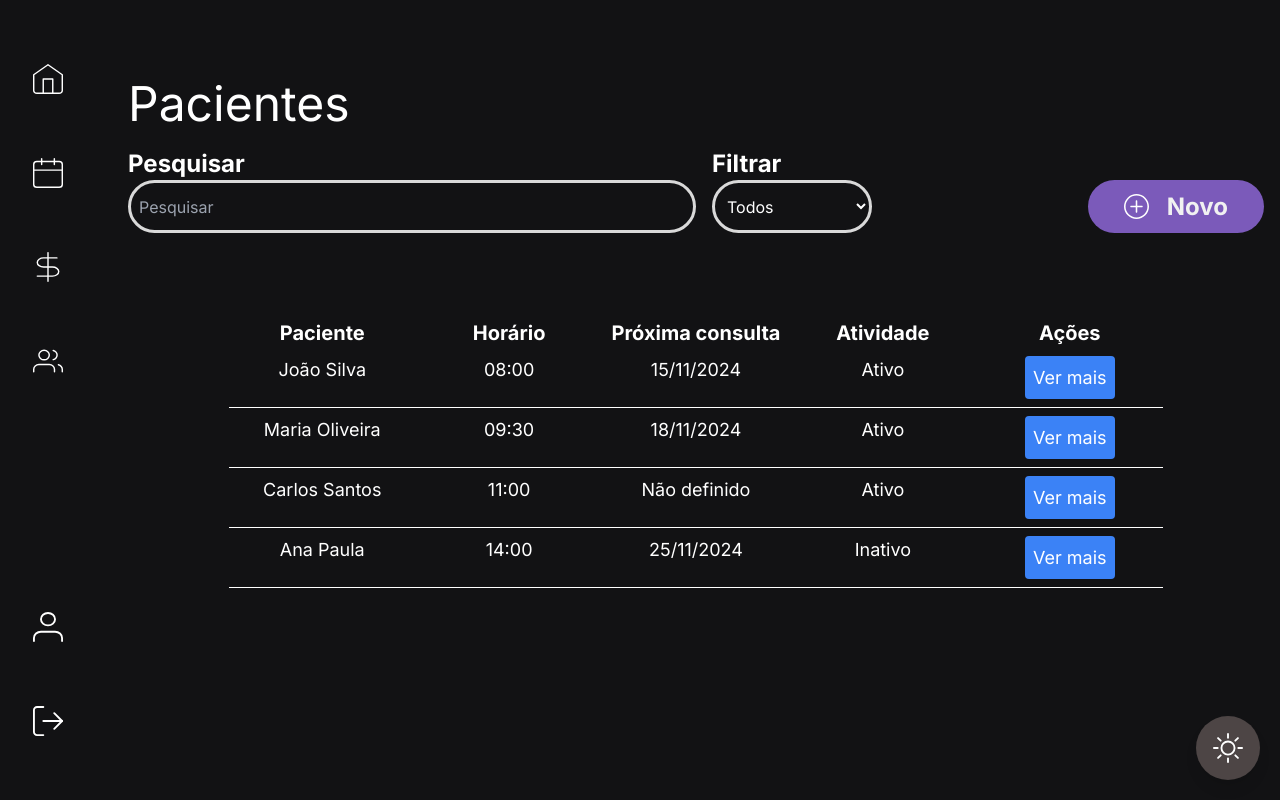
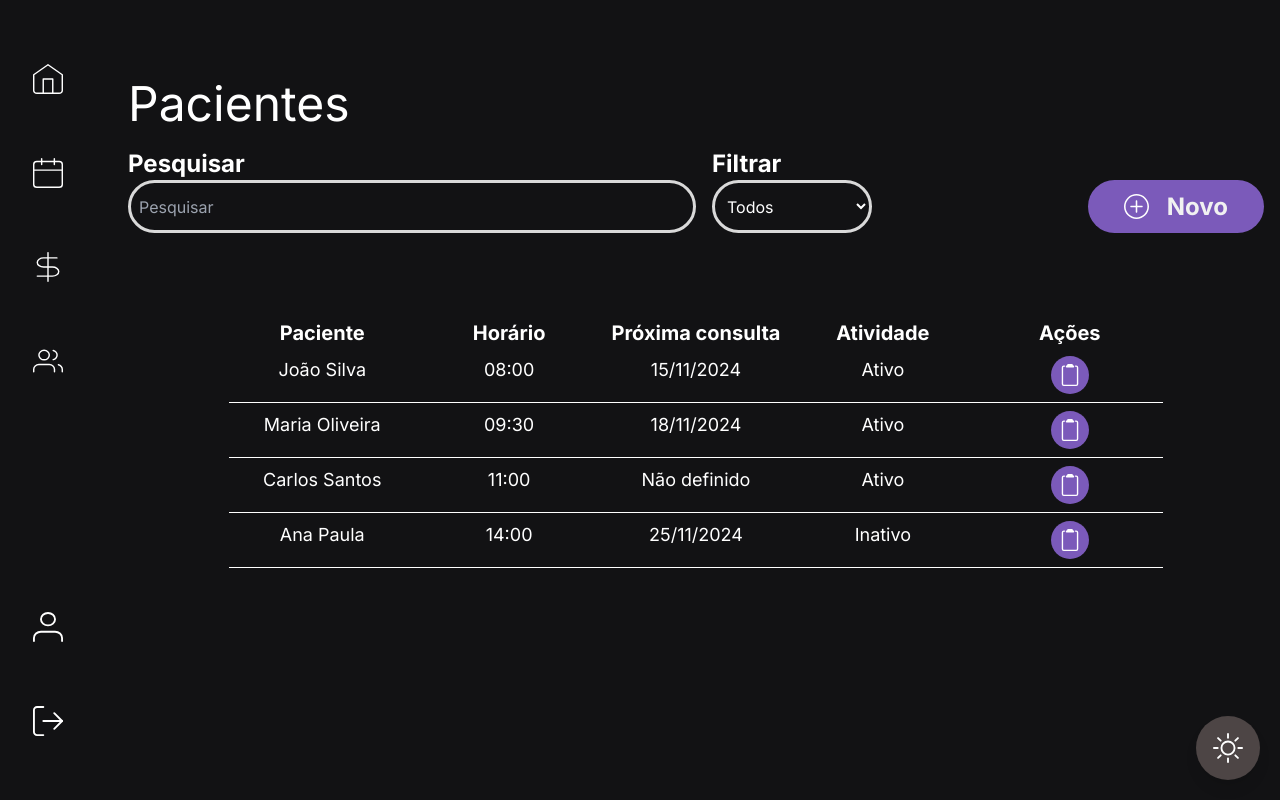
Before and after one commit to Melancia-Salgada/psico-frontend, a React (Vite) app in the folder easypsi/: page /pacientes in a window 1280 px wide. Built offline with nearby package versions, Linux system fonts and the light colour scheme.

Commit message:
estilo list e hover em geral

```diff
--- a/easypsi/src/components/Lista/List.jsx
+++ b/easypsi/src/components/Lista/List.jsx
@@ -10,15 +10,22 @@ const List = ({ headers, data, onViewMore }) => { // Inclua onViewMore aqui
   const bar = tema ? "border-preto-whitemode" : "border-branco-darkmode";
   const isEmpty = !data || (Array.isArray(data) && data.length === 0);
 
+
   const renderAcao = () => {
     if(headers.includes('Ações')) {
       return (
         <div className='flex-1 text-center text-[18px] p-2'>
           <button
-            className='bg-blue-500 text-white p-2 rounded'
+            className='bg-roxo text-white p-2 rounded-full hover:bg-purple-950 transition-all'
             onClick={() => onViewMore(row)} // Chama a função ao clicar
           >
-            Ver mais
+            <div className='flex gap-3'>
+              <svg xmlns="http://www.w3.org/2000/svg" width="22" height="22" fill="currentColor" class="bi bi-clipboard2" viewBox="0 0 16 16">
+                <path d="M3.5 2a.5.5 0 0 0-.5.5v12a.5.5 0 0 0 .5.5h9a.5.5 0 0 0 .5-.5v-12a.5.5 0 0 0-.5-.5H12a.5.5 0 0 1 0-1h.5A1.5 1.5 0 0 1 14 2.5v12a1.5 1.5 0 0 1-1.5 1.5h-9A1.5 1.5 0 0 1 2 14.5v-12A1.5 1.5 0 0 1 3.5 1H4a.5.5 0 0 1 0 1z"/>
+                <path d="M10 .5a.5.5 0 0 0-.5-.5h-3a.5.5 0 0 0-.5.5.5.5 0 0 1-.5.5.5.5 0 0 0-.5.5V2a.5.5 0 0 0 .5.5h5A.5.5 0 0 0 11 2v-.5a.5.5 0 0 0-.5-.5.5.5 0 0 1-.5-.5"/>
+              </svg>
+            </div>
+
           </button>
         </div>
       )
--- a/easypsi/src/components/Lista/Pesquisa.jsx
+++ b/easypsi/src/components/Lista/Pesquisa.jsx
@@ -91,7 +91,7 @@ const Pesquisa = ({ showButton = true, appName = "", margin = true, onFiltroChan
         {showButton && (
           <div>
             <a className='flex items-center' onClick={() => setpopupAberto(true)}>
-              <button className='bg-roxo text-branco-whitemode text-2xl rounded-full flex items-center w-44 h-[53px] justify-between pl-9 pr-9 font-bold'>
+              <button className='bg-roxo text-branco-whitemode text-2xl rounded-full flex items-center w-44 h-[53px] justify-between pl-9 pr-9 font-bold hover:bg-purple-950 transition-all'>
                 <span className=''>
                   <svg width="25" height="25" viewBox="0 0 30 30" fill="none" xmlns="http://www.w3.org/2000/svg">
                     <g clipPath="url(#clip0_359_1773)">
--- a/easypsi/src/components/Titulo.jsx
+++ b/easypsi/src/components/Titulo.jsx
@@ -11,7 +11,7 @@ const Titulo = ({ showButton = true, buttonLink = '#', buttonText = '', buttonIc
         {showButton && (
           <div>
             <a href={buttonLink}>
-              <button className='bg-roxo gap-4 text-branco-whitemode text-[20px] rounded-full flex items-center  h-[69px] justify-between  pl-5 pr-5 font-semibold'>
+              <button className='bg-roxo gap-4 text-branco-whitemode text-[20px] rounded-full flex items-center  h-[69px] justify-between  pl-5 pr-5 font-semibold hover:bg-purple-950 transition-all'>
                 {buttonIcon && <span className=''>{buttonIcon}</span>}
                 {buttonText}
               </button>
--- a/easypsi/src/components/WhiteMode.jsx
+++ b/easypsi/src/components/WhiteMode.jsx
@@ -45,7 +45,7 @@ function WhiteMode() {
         <div className="flex">
             <button
                 className={`w-16 h-16 rounded-full flex items-center justify-center shadow-lg fixed bottom-5 right-5 ${
-                    whiteMode ? 'bg-azul' : 'bg-preto-whitemode'
+                    whiteMode ? 'bg-azul hover:bg-blue-400  transition-all' : 'bg-preto-whitemode hover:bg-zinc-500  transition-all'
                 }`}
                 onClick={toggleWhiteMode}
             >
```
